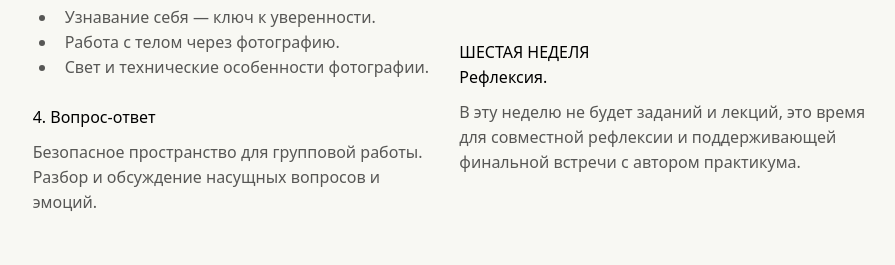
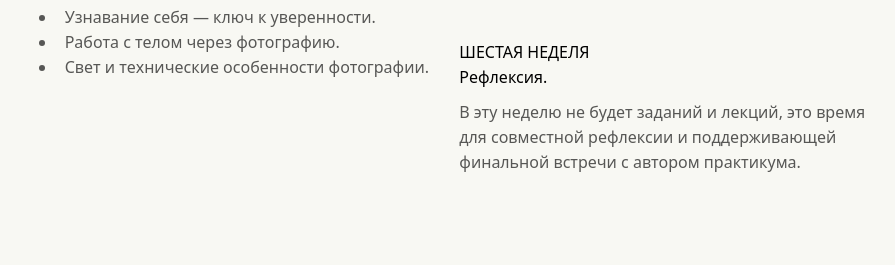
Before and after one commit to pfrlv/am.anisiakuzmina.com, a Next.js app: page / in a window 1280 px wide. Shown: the part 3890-4155 px from the top of the page, without its empty margins (84-979 px from the left). Built offline with nearby package versions, Linux system fonts and the light colour scheme.

Commit message:
feat: add some imporvements

```diff
--- a/src/pages/index.js
+++ b/src/pages/index.js
@@ -250,13 +250,6 @@ export default function Home() {
                     <li>Работа с телом через фотографию.</li>
                     <li>Свет и технические особенности фотографии.</li>
                   </ul>
-                  <br />
-                  <h3>4. Вопрос-ответ</h3>
-                  <p>
-                    Безопасное пространство для групповой работы. Разбор и
-                    обсуждение насущных вопросов и эмоций.
-                  </p>
-                  <br />
                 </div>
                 <div className="sm:w-1/2 px-[10px]">
                   <div>
```
